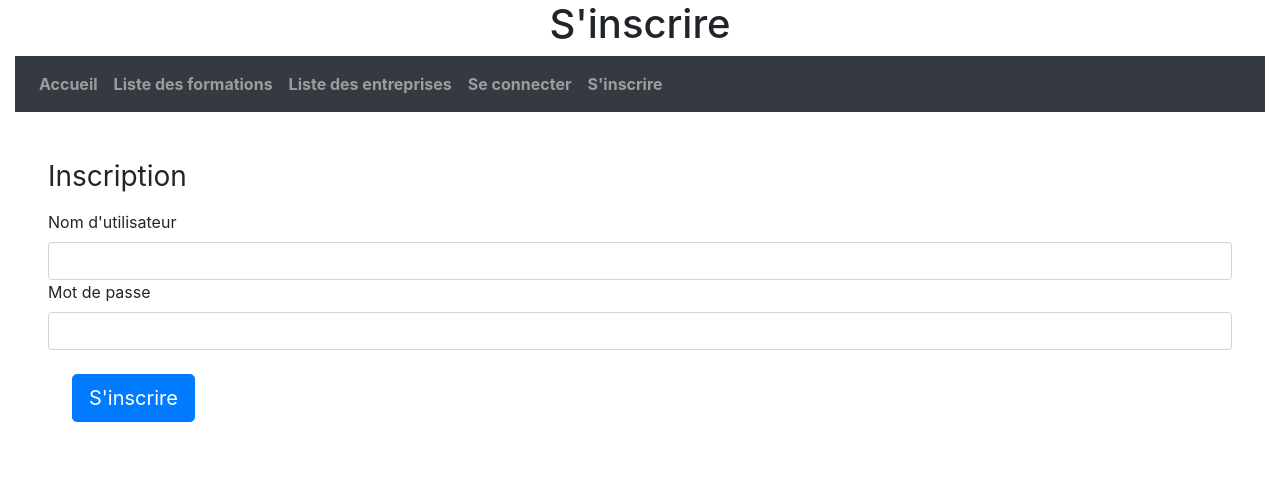
After one commit to llecourt/ProStages, a Symfony app: template templates/pro_stages/nouveauUser.html.twig in a window 1280 px wide. The commit adds this page. Shown: the top 493 px of the page. Run offline with Twig, Linux system fonts and the light colour scheme; the template is opened without the code that fills it, so the values that code supplies are empty; form fields are guessed from the names that the template uses; some libraries are stand-ins or nearby versions.

Commit message:
ajout d'un formulaire d'inscription + bouton s'inscrire et se connecter

```diff
--- a/templates/base.html.twig
+++ b/templates/base.html.twig
@@ -38,7 +38,15 @@
     <li class="nav-item">
         <a class="nav-link" href="{{ path('app_logout') }}"><strong>Se déconnecter</strong></a>
     </li>
+    {% else %}
+    <li class="nav-item">
+        <a class="nav-link" href="login"><strong>Se connecter</strong></a>
+    </li>
+    <li class="nav-item">
+        <a class="nav-link" href="inscription"><strong>S'inscrire</strong></a>
+    </li>
     {% endif %}
+
     </ul>
 </div>
 
--- /dev/null
+++ b/templates/pro_stages/nouveauUser.html.twig
@@ -0,0 +1,21 @@
+{% extends 'base.html.twig' %}
+
+{% block titresPage %}
+<h1><center>S'inscrire</center></h1>
+{% endblock %}
+{% block contenu %}
+<div class="p-4">
+<div class="p-4">
+<h1 class="h3 mb-3 font-weight-normal">Inscription</h1>
+{{ form_start(vueFormulaire, { 'attr' : {'novalidate':'novalidate'}} ) }}
+    {{ form_label(vueFormulaire.username, "Nom d'utilisateur") }}
+    {{ form_widget(vueFormulaire.username)}}
+    {{ form_label(vueFormulaire.password, "Mot de passe") }}
+    {{form_widget(vueFormulaire.password) }}
+    <div class="p-4">
+		<button class="btn btn-lg btn-primary" type="submit"> S'inscrire </button>
+    </div>
+	{{ form_end(vueFormulaire) }}
+</div>
+</div>
+{% endblock %}
```
Also changed, not shown: src/Controller/SecurityController.php (+27 -0 lines), src/Form/UserType.php (added, +27 -0 lines), templates/security/login.html.twig (+6 -2 lines).
